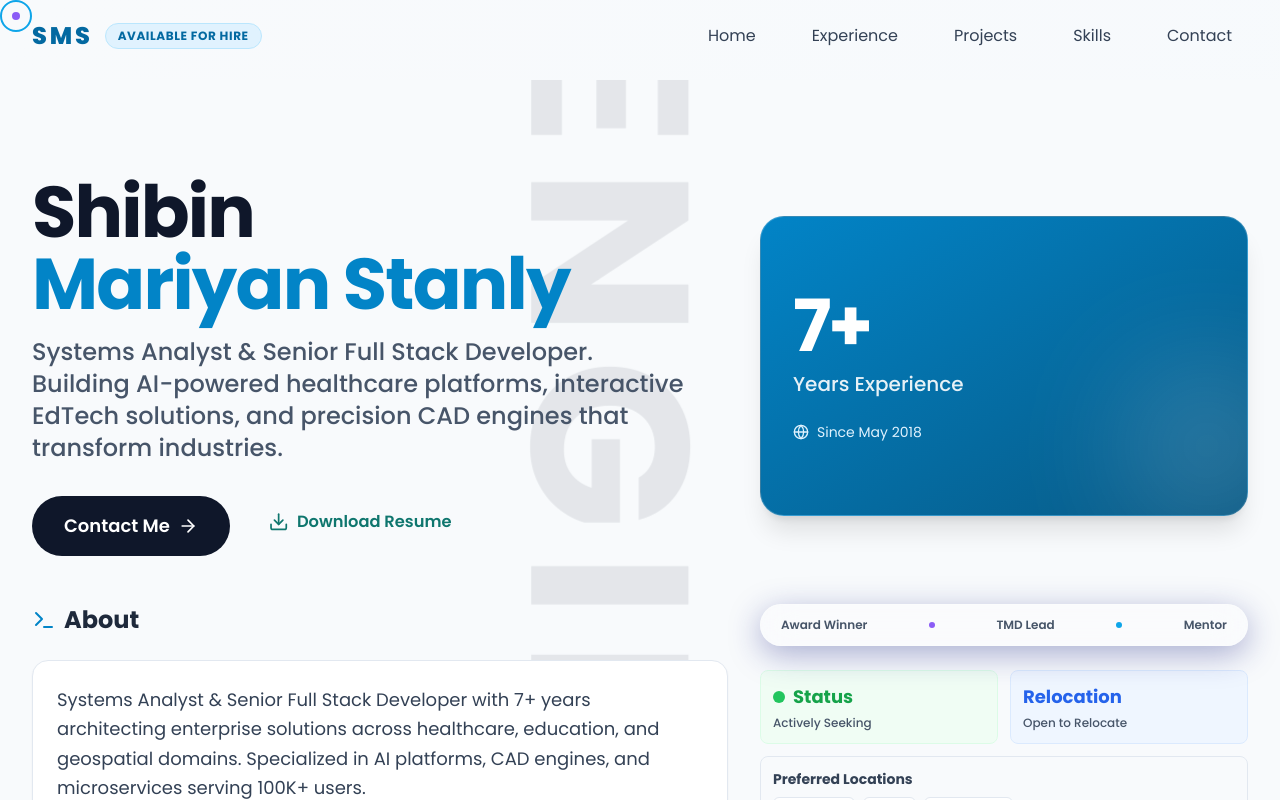
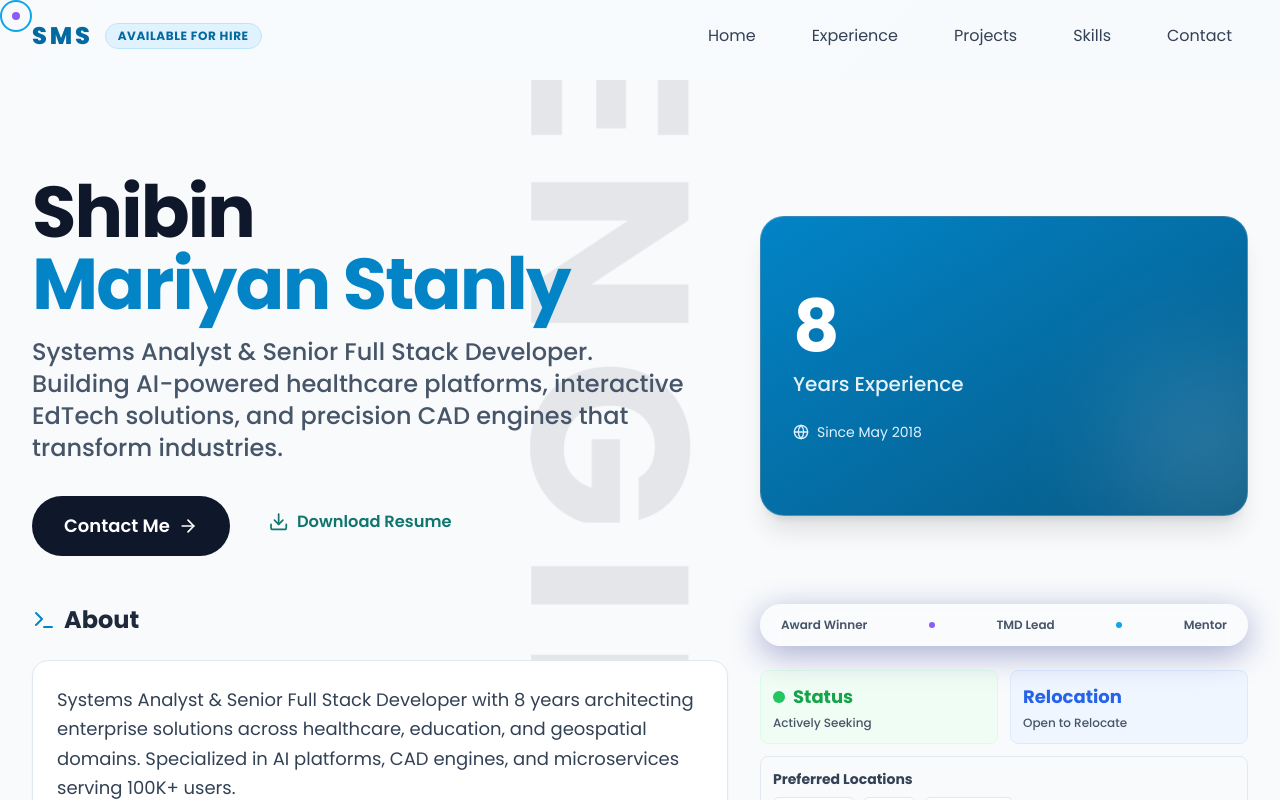
Before and after one commit to shibinmariyan/portfolio, a Next.js app: page / in a window 1280 px wide. Shown: the top 800 px of the page. Built offline with nearby package versions, Linux system fonts and the light colour scheme.

Commit message:
feat: Enhance portfolio data calculations by introducing utility functions for experience years and updating SwissLanding component to utilize these for dynamic rendering.

```diff
--- a/app/data/portfolio.ts
+++ b/app/data/portfolio.ts
@@ -77,30 +77,56 @@ const experience = [
     },
 ];
 
-const getExperienceYears = () => {
-    const monthMap: { [key: string]: number } = {
+const MONTH_INDEX: Record<string, number> = {
     jan: 0, feb: 1, mar: 2, apr: 3, may: 4, jun: 5,
-        jul: 6, aug: 7, sep: 8, oct: 9, nov: 10, dec: 11
+    jul: 6, aug: 7, sep: 8, oct: 9, nov: 10, dec: 11,
 };
 
-    let earliestTimestamp = Date.now();
+/** First day of the listed start month (YYYY-mmm). */
+function startOfRoleMonth(yearMonth: string): Date {
+    const [y, abbr] = yearMonth.split("-");
+    const m = MONTH_INDEX[abbr?.toLowerCase() ?? ""] ?? 0;
+    return new Date(Number(y), m, 1);
+}
 
-    experience.forEach(exp => {
-        const [yearStr, monthStr] = exp.startDate.split('-');
-        if (yearStr && monthStr) {
-            const year = parseInt(yearStr);
-            const month = monthMap[monthStr.toLowerCase()] || 0;
-            const date = new Date(year, month, 1);
-            if (date.getTime() < earliestTimestamp) {
-                earliestTimestamp = date.getTime();
+/**
+ * Instant when the role ends for tenure math: exclusive boundary (worked through the listed end month).
+ * `Present` uses `asOf` (typically "now").
+ */
+function exclusiveEndOfRole(endStr: string | undefined, asOf: Date): Date {
+    if (!endStr || endStr.toLowerCase() === "present") {
+        return asOf;
     }
+    const [y, abbr] = endStr.split("-");
+    const m = MONTH_INDEX[abbr?.toLowerCase() ?? ""] ?? 0;
+    return new Date(Number(y), m + 1, 1);
 }
-    });
 
-    const diff = Date.now() - earliestTimestamp;
-    const years = diff / (1000 * 60 * 60 * 24 * 365.25);
-    return Math.floor(years) + "+";
-};
+/** Sum of per-company tenures in fractional years (365.25-day years). */
+export function getTotalExperienceYearsFromRoles(
+    roles: { startDate: string; endDate?: string }[],
+    asOf: Date = new Date()
+): number {
+    const msPerYear = 1000 * 60 * 60 * 24 * 365.25;
+    let totalMs = 0;
+    for (const role of roles) {
+        const start = startOfRoleMonth(role.startDate);
+        const end = exclusiveEndOfRole(role.endDate, asOf);
+        const delta = end.getTime() - start.getTime();
+        if (delta > 0) totalMs += delta;
+    }
+    return totalMs / msPerYear;
+}
+
+/**
+ * Nearest whole year for copy and UI (standard half-up at .5 via Math.round).
+ * Example: 7.78 → 8, 7.4 → 7. Not floored — sum of tenures is rounded to an integer (no "8+" unless you add it in design).
+ */
+export function getRoundedExperienceYears(asOf: Date = new Date()): number {
+    return Math.max(0, Math.round(getTotalExperienceYearsFromRoles(experience, asOf)));
+}
+
+const getExperienceYears = () => String(getRoundedExperienceYears());
 
 export const portfolioData = {
     personalInfo: {
@@ -183,7 +209,9 @@ export const portfolioData = {
         ],
         socialStats: {
             stackoverflow: {
-                reputation: "3,200+",
+                /** Canonical profile; numeric id must match your account or SO redirects elsewhere. */
+                profileUrl: "https://stackoverflow.com/users/10835885/shibin-mariyan-stanly",
+                reputation: "331",
                 answers: "150+",
                 topTags: ["React", "Node.js", "AWS"]
             },
@@ -196,13 +224,17 @@ export const portfolioData = {
             }
         }
     },
-    profileDescription: [
+    get profileDescription() {
+        return [
             `Systems Analyst & Senior Full Stack Developer with ${getExperienceYears()} years architecting enterprise solutions across healthcare, education, and geospatial domains. Specialized in AI platforms, CAD engines, and microservices serving 100K+ users.`,
             "Proven track record: PIPEDA-compliant healthcare systems, DPR rendering algorithms, and cloud migrations for legacy systems.",
             "Expert in building real-time collaborative systems, implementing LLM-powered automation, and designing scalable cloud architectures on AWS and Azure. Passionate about creating intuitive user experiences backed by robust engineering.",
             "As a Technical Lead, I set high engineering standards, architect complex systems, and mentor developers to build robust, scalable solutions. I focus on clean code architecture, performance optimization, and driving technical excellence across the stack."
-    ],
-    summary: `Senior Full Stack Developer & Systems Analyst with ${getExperienceYears()} years of expertise architecting scalable enterprise solutions. Proficient in the MERN stack (MongoDB, Express.js, React, Node.js), AWS Serverless (Lambda, SQS), and Microservices. Proven track record of delivering AI-powered healthcare platforms (PIPEDA/HIPAA), precision CAD engines, and interactive EdTech solutions. Expert in TypeScript, Next.js, and Cloud Infrastructure (AWS/Azure), driving performance optimization and digital transformation for global clients.`,
+        ];
+    },
+    get summary() {
+        return `Senior Full Stack Developer & Systems Analyst with ${getExperienceYears()} years of expertise architecting scalable enterprise solutions. Proficient in the MERN stack (MongoDB, Express.js, React, Node.js), AWS Serverless (Lambda, SQS), and Microservices. Proven track record of delivering AI-powered healthcare platforms (PIPEDA/HIPAA), precision CAD engines, and interactive EdTech solutions. Expert in TypeScript, Next.js, and Cloud Infrastructure (AWS/Azure), driving performance optimization and digital transformation for global clients.`;
+    },
     experience,
     projects: [
         {
--- a/app/layout.tsx
+++ b/app/layout.tsx
@@ -88,7 +88,10 @@ export default function RootLayout({
           dangerouslySetInnerHTML={{ __html: JSON.stringify(jsonLd) }}
         />
       </head>
-      <body className={`${poppins.variable} ${raleway.variable} font-poppins`}>
+      <body
+        className={`${poppins.variable} ${raleway.variable} font-poppins`}
+        suppressHydrationWarning
+      >
         <ThemeProvider>
           <FramerLazyMotion>
             <MouseFollower />
--- a/components/sections/SwissLanding.tsx
+++ b/components/sections/SwissLanding.tsx
@@ -7,7 +7,7 @@ import {
     Globe,
 } from "lucide-react";
 import dynamic from "next/dynamic";
-import { portfolioData } from "@/app/data/portfolio";
+import { portfolioData, getRoundedExperienceYears } from "@/app/data/portfolio";
 
 const ResumeGenerator = dynamic(() => import("@/components/ResumeGenerator"), {
     loading: () => <button className="px-6 py-3 rounded-full bg-neutral-200 dark:bg-neutral-800 animate-pulse">Loading...</button>,
@@ -15,29 +15,7 @@ const ResumeGenerator = dynamic(() => import("@/components/ResumeGenerator"), {
 });
 
 export default function SwissLanding() {
-    // Calculate total experience based on company durations
-    const totalMonths = portfolioData.experience.reduce((acc, exp) => {
-        const parseDate = (d: string) => {
-            if (d.toLowerCase() === "present") return new Date();
-            const parts = d.split("-");
-            if (parts.length < 2) return new Date();
-            const [year, monthAbbr] = parts;
-            const monthMap: { [key: string]: number } = {
-                jan: 0, feb: 1, mar: 2, apr: 3, may: 4, jun: 5,
-                jul: 6, aug: 7, sep: 8, oct: 9, nov: 10, dec: 11
-            };
-            return new Date(parseInt(year), monthMap[monthAbbr.toLowerCase()] || 0);
-        };
-
-        const startDate = parseDate(exp.startDate);
-        const endDate = parseDate(exp.endDate || "Present");
-
-        // Calculate difference in months
-        const months = (endDate.getFullYear() - startDate.getFullYear()) * 12 + (endDate.getMonth() - startDate.getMonth());
-        return acc + months;
-    }, 0);
-
-    const expYears = Math.floor(totalMonths / 12);
+    const expYears = getRoundedExperienceYears();
     // Get the very first start year/month for "Since Month Year" display
     const firstJobDate = portfolioData.experience[portfolioData.experience.length - 1].startDate;
     const [startYear, startMonthRaw] = firstJobDate.split("-");
@@ -113,7 +91,7 @@ export default function SwissLanding() {
                                 className="rounded-3xl p-8 bg-gradient-to-br from-primary-600 to-primary-800 text-white relative overflow-hidden group shadow-xl border border-white/20 backdrop-blur-md h-full min-h-[300px] flex flex-col justify-center"
                             >
                                 <div className="relative z-10">
-                                    <div className="text-7xl font-bold mb-2 tracking-tighter">{expYears}+</div>
+                                    <div className="text-7xl font-bold mb-2 tracking-tighter">{expYears}</div>
                                     <div className="text-xl font-medium opacity-90">Years Experience</div>
                                     <div className="mt-6 flex items-center gap-2 text-primary-100 text-sm">
                                         <Globe className="w-4 h-4" /> Since {startMonth} {startYear}
@@ -192,9 +170,9 @@ export default function SwissLanding() {
                                     </div>
                                 </m.div>
 
-                                {/* Stack Overflow */}
+                                {/* Stack Overflow — link only when profile URL is set in portfolio data */}
                                 <m.a
-                                    href="https://stackoverflow.com/users/9638885/shibin-mariyan"
+                                    href={portfolioData.personalInfo.socialStats?.stackoverflow.profileUrl}
                                     target="_blank"
                                     rel="noopener noreferrer"
                                     variants={itemVariants}
@@ -202,7 +180,7 @@ export default function SwissLanding() {
                                 >
                                     <div className="p-3 rounded-lg bg-orange-50 dark:bg-orange-950/20 border border-orange-100 dark:border-orange-900/30 hover:bg-orange-100 dark:hover:bg-orange-900/30 transition-colors cursor-pointer h-full">
                                         <div className="text-2xl font-bold text-orange-800 dark:text-[#F48024]">
-                                            {portfolioData.personalInfo.socialStats?.stackoverflow.reputation || "3.2k+"}
+                                            {portfolioData.personalInfo.socialStats?.stackoverflow.reputation || "331"}
                                         </div>
                                         <div className="text-xs text-orange-900/70 dark:text-neutral-400 flex items-center gap-1 font-medium">
                                             Stack Overflow
@@ -210,23 +188,15 @@ export default function SwissLanding() {
                                     </div>
                                 </m.a>
 
-                                {/* GitLab */}
-                                <m.a
-                                    href="#"
-                                    target="_blank"
-                                    rel="noopener noreferrer" // Update with actual GitLab link if available
-                                    variants={itemVariants}
-                                    className="block h-full"
-                                >
-                                    <div className="p-3 rounded-lg bg-orange-50 dark:bg-orange-950/20 border border-orange-100 dark:border-orange-900/30 hover:bg-orange-100 dark:hover:bg-orange-900/30 transition-colors cursor-pointer h-full">
-                                        <div className="text-2xl font-bold text-orange-900 dark:text-[#FC6D26]">
-                                            {portfolioData.personalInfo.socialStats?.gitlab?.activeRepos || "82"}
-                                        </div>
-                                        <div className="text-xs text-orange-900/70 dark:text-neutral-400 font-medium">
-                                            Contributions
-                                        </div>
+                                {/* GitLab activity — stat-only card (no link until a real profile URL exists; <a href="#"> was a no-op that jumped to #) */}
+                                <m.div variants={itemVariants} className="p-3 rounded-lg bg-orange-50 dark:bg-orange-950/20 border border-orange-100 dark:border-orange-900/30 h-full">
+                                    <div className="text-2xl font-bold text-orange-900 dark:text-[#FC6D26]">
+                                        {portfolioData.personalInfo.socialStats?.gitlab?.activeRepos || "82"}
                                     </div>
-                                </m.a>
+                                    <div className="text-xs text-orange-900/70 dark:text-neutral-400 font-medium">
+                                        Contributions
+                                    </div>
+                                </m.div>
 
                                 <m.div variants={itemVariants} className="p-3 rounded-lg bg-green-50 dark:bg-green-950/20 border border-green-100 dark:border-green-900/30">
                                     <div className="text-xl font-bold text-green-600 dark:text-green-400">Multi-Cloud</div>
```
Also changed, not shown: components/ResumeGenerator.tsx (+31 -10 lines). Lines whose indentation alone changed are shown as unchanged.
